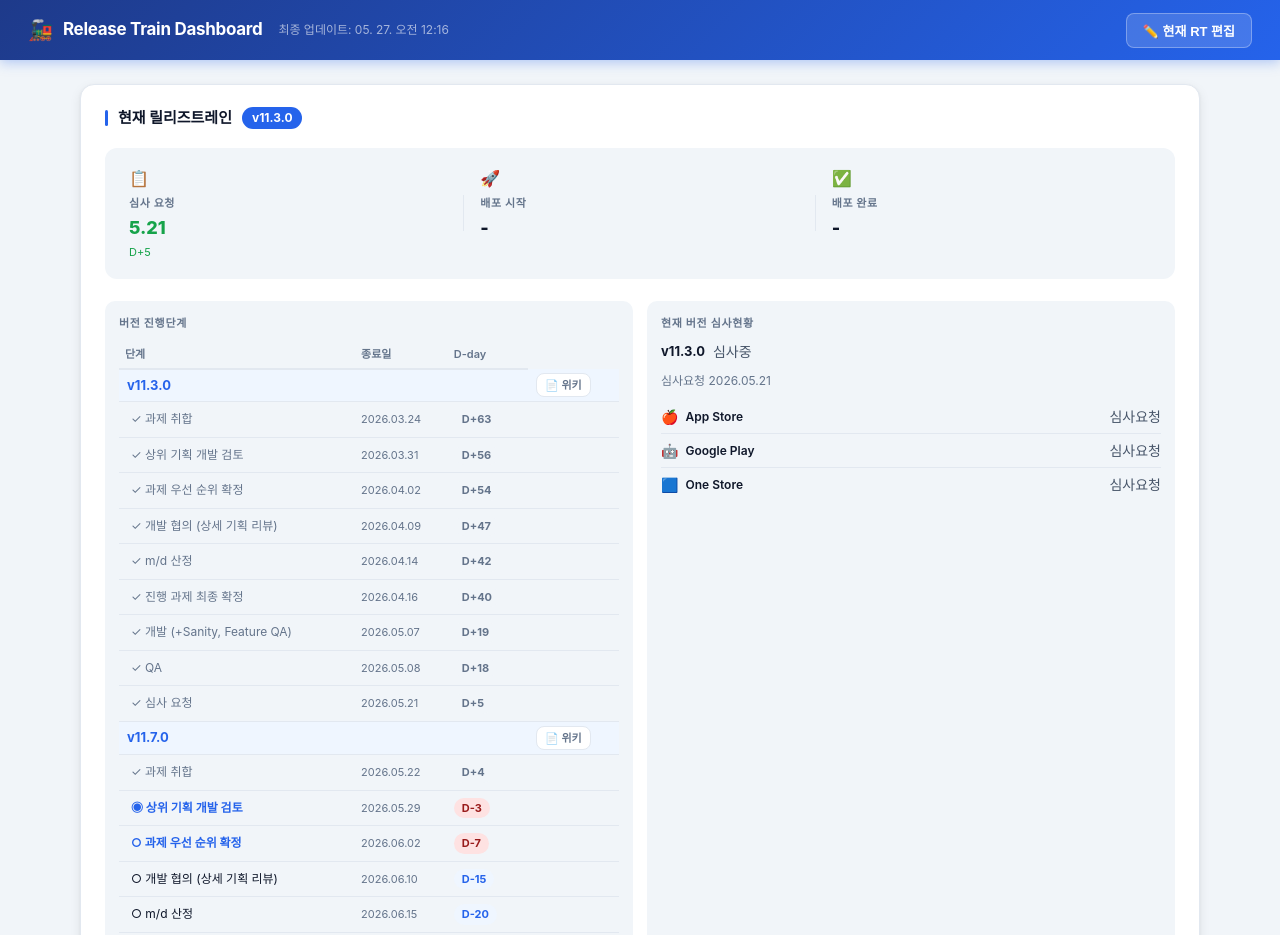
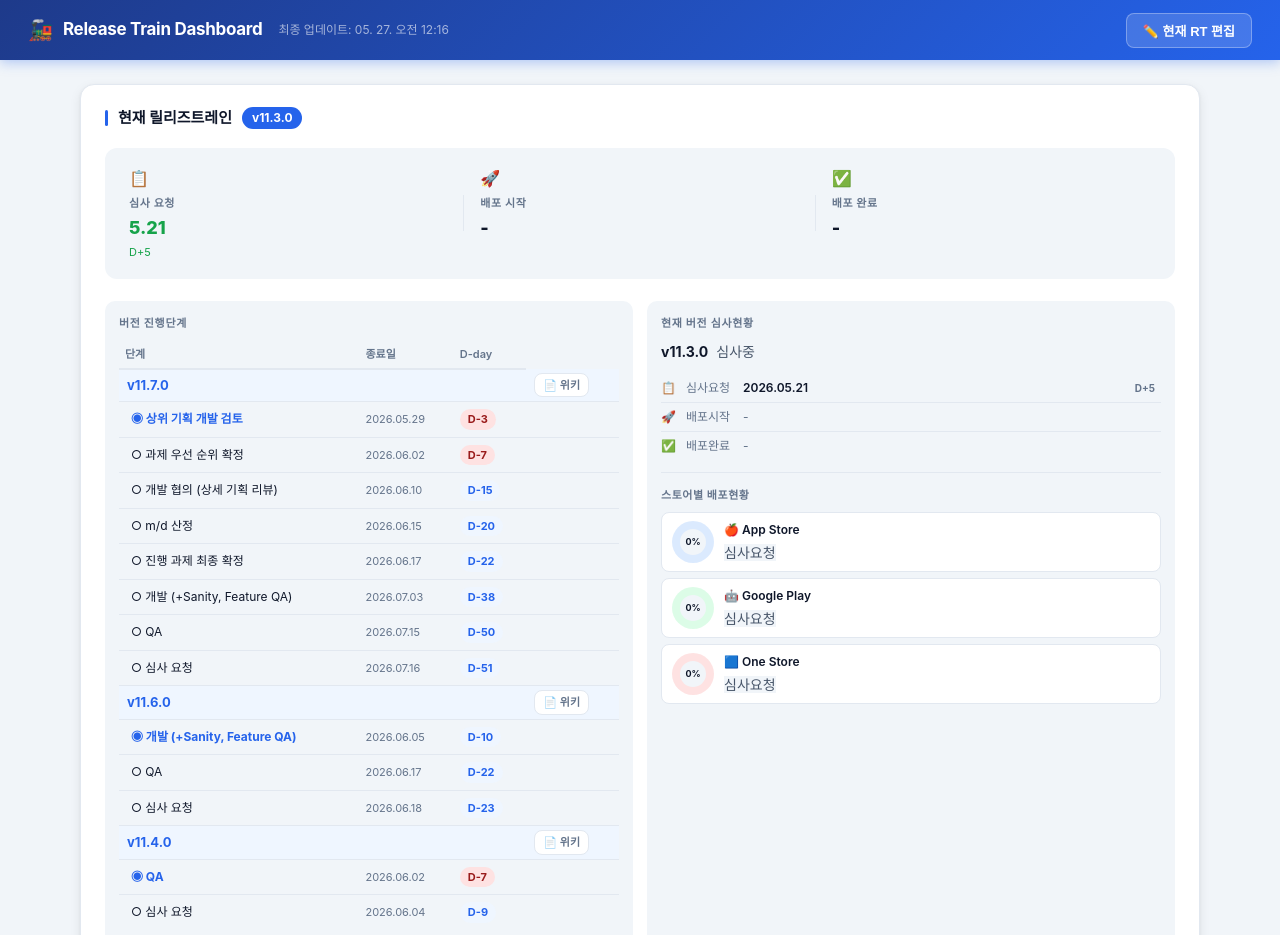
Before and after one commit to yhj90413/release-train-dashboard, a plain HTML site: page index.html in a window 1280 px wide. Shown: the top 935 px of the page. Drawn offline with nearby package versions, Linux system fonts and the light colour scheme.

Commit message:
feat: review panel redesign with timeline+donut, filter past stages

```diff
--- a/index.html
+++ b/index.html
@@ -281,17 +281,39 @@
     }
     .panel-link-btn:hover { background: var(--primary-light); border-color: var(--primary); color: var(--primary); }
     .panel-link-btn.disabled { opacity: 0.35; pointer-events: none; }
-    .rv-item { padding: 9px 0; border-bottom: 1px solid var(--border); }
-    .rv-item:last-child { border-bottom: none; }
-    .rv-top { display: flex; align-items: center; gap: 8px; margin-bottom: 5px; flex-wrap: wrap; }
-    .rv-ver-label { font-weight: 700; font-size: 13px; }
-    .rv-date { font-size: 12px; color: var(--text-muted); }
-    .rv-stores { display: flex; gap: 5px; flex-wrap: wrap; }
-    .rv-store-pill {
-      display: inline-flex; align-items: center; gap: 3px;
+    /* ── Review Panel (right) ────────────────────── */
+    .rv-header { display: flex; align-items: center; gap: 8px; margin-bottom: 12px; }
+    .rv-ver-label { font-weight: 700; font-size: 14px; }
+    .rv-tl { margin-bottom: 14px; border-bottom: 1px solid var(--border); padding-bottom: 12px; }
+    .rv-tl-row {
+      display: grid; grid-template-columns: 20px 52px 1fr auto;
+      align-items: center; gap: 5px; padding: 5px 0;
+      border-top: 1px solid var(--border); font-size: 12px;
+    }
+    .rv-tl-row:first-child { border-top: none; }
+    .rv-tl-lbl { color: var(--text-muted); }
+    .rv-tl-date { color: var(--text-muted); font-size: 12px; }
+    .rv-tl-active .rv-tl-date { color: var(--text); font-weight: 600; }
+    .rv-stores-title { font-size: 11px; font-weight: 700; color: var(--text-muted);
+      text-transform: uppercase; letter-spacing: .05em; margin-bottom: 8px; }
+    .rv-store-card {
+      display: flex; align-items: center; gap: 10px;
       background: var(--card); border: 1px solid var(--border);
-      border-radius: 7px; padding: 3px 7px; font-size: 11px;
+      border-radius: 8px; padding: 8px 10px; margin-bottom: 6px;
     }
+    .rv-store-card:last-child { margin-bottom: 0; }
+    .rv-mini-donut {
+      width: 42px; height: 42px; border-radius: 50%; flex-shrink: 0; position: relative;
+    }
+    .rv-mini-inner {
+      position: absolute; inset: 8px; background: var(--bg);
+      border-radius: 50%; display: flex; align-items: center;
+      justify-content: center; font-size: 9px; font-weight: 700; color: var(--text);
+    }
+    .rv-store-meta { flex: 1; min-width: 0; }
+    .rv-store-name { font-size: 12px; font-weight: 600; margin-bottom: 3px; }
+    .rv-ver-code { font-size: 10px; color: var(--text-muted); margin-top: 3px;
+      overflow: hidden; text-overflow: ellipsis; white-space: nowrap; max-width: 140px; }
     /* ── History Notes ───────────────────────────── */
     .notes-input {
       width: 100%; min-width: 90px; border: 1px solid transparent; border-radius: 6px;
@@ -834,41 +856,40 @@ function renderStages() {
   const panelLinks = document.getElementById('panelLinks');
   const today      = new Date(); today.setHours(0,0,0,0);
 
-  // 현재 RT + 미래 히스토리 중 stages 있는 버전
+  // 조건: stages 있고 + 배포완료 안 됐고 + 남은 단계 존재
   const allVersions = [remote.currentRT, ...(remote.history || [])]
-    .filter(rt => rt?.stages?.length > 0);
+    .filter(rt => {
+      if (!rt?.stages?.length) return false;
+      const cd = toD(rt.schedule?.deployComplete);
+      if (cd && cd < today) return false;           // 배포완료 버전 제외
+      return rt.stages.some(s => { const d = toD(s.date); return d && d >= today; });
+    });
 
   if (!allVersions.length) {
     tbody.innerHTML = `<tr><td colspan="4" style="color:var(--text-muted);padding:12px 6px;font-size:13px">
-      진행단계 정보가 없습니다 (데이터 업데이트 후 자동 반영)</td></tr>`;
+      진행 중인 버전이 없습니다 (데이터 업데이트 후 자동 반영)</td></tr>`;
     panelLinks.innerHTML = '';
     return;
   }
 
   tbody.innerHTML = allVersions.map(rt => {
-    const stages = rt.stages;
-    // 현재 단계: 오늘 기준 아직 안 지난 첫 번째 단계
-    const currentIdx = stages.findIndex(s => {
-      const d = toD(s.date); return d && d >= today;
-    });
+    // 오늘 이후 단계만 표시 (지난 단계 제외)
+    const upcoming = rt.stages.filter(s => { const d = toD(s.date); return d && d >= today; });
 
-    const stageRows = stages.map((s, idx) => {
-      const d = toD(s.date);
-      let ddayText = '', ddayCls = '', rowCls = '';
-      if (d) {
-        const diff = Math.round((d - today) / 86400000);
-        if      (diff < 0)   { ddayText = `D+${Math.abs(diff)}`; ddayCls = 'dp-past'; rowCls = 'stage-past'; }
-        else if (diff === 0)  { ddayText = 'D-Day';              ddayCls = 'dp-today'; rowCls = 'stage-current'; }
-        else if (diff <= 7)   { ddayText = `D-${diff}`;          ddayCls = 'dp-near';  rowCls = 'stage-current'; }
-        else                  { ddayText = `D-${diff}`;          ddayCls = 'dp-future'; }
-      }
-      const isCurrent = idx === currentIdx;
+    const stageRows = upcoming.map((s, idx) => {
+      const d    = toD(s.date);
+      const diff = Math.round((d - today) / 86400000);
+      let ddayText, ddayCls, rowCls = '';
+      if      (diff === 0) { ddayText = 'D-Day';       ddayCls = 'dp-today'; rowCls = 'stage-current'; }
+      else if (diff <= 7)  { ddayText = `D-${diff}`;   ddayCls = 'dp-near';  rowCls = idx === 0 ? 'stage-current' : ''; }
+      else                 { ddayText = `D-${diff}`;   ddayCls = 'dp-future'; }
+      const isNext = idx === 0;
       return `<tr class="${rowCls}">
-        <td style="padding-left:12px;font-size:12px${isCurrent ? ';font-weight:700;color:var(--primary)' : ''}">
-          ${isCurrent ? '◉ ' : (idx < (currentIdx === -1 ? stages.length : currentIdx) ? '✓ ' : '○ ')}${s.name}
+        <td style="padding-left:12px;font-size:12px${isNext ? ';font-weight:700;color:var(--primary)' : ''}">
+          ${isNext ? '◉ ' : '○ '}${s.name}
         </td>
-        <td style="font-size:11px;color:var(--text-muted)">${s.date ? fmtFull(s.date) : ''}</td>
-        <td>${ddayText ? `<span class="dday-pill ${ddayCls}">${ddayText}</span>` : ''}</td>
+        <td style="font-size:11px;color:var(--text-muted)">${fmtFull(s.date)}</td>
+        <td><span class="dday-pill ${ddayCls}">${ddayText}</span></td>
         <td></td>
       </tr>`;
     }).join('');
@@ -893,46 +914,74 @@ function renderStages() {
 }
 
 // ────────────────────────────────────────────────────────
-// RENDER: CURRENT RT REVIEW STATUS
+// RENDER: CURRENT RT REVIEW STATUS (타임라인 + CSS 도넛)
 // ────────────────────────────────────────────────────────
 function renderReviewVersions() {
   const container = document.getElementById('reviewVersions');
   const rt  = remote.currentRT;
   const ms  = manual.schedule || {};
+  const today = new Date(); today.setHours(0,0,0,0);
   const s   = {
     reviewRequest:  ms.reviewRequest  || rt.schedule.reviewRequest,
     deployStart:    ms.deployStart    || rt.schedule.deployStart,
     deployComplete: ms.deployComplete || rt.schedule.deployComplete,
   };
 
+  // 전체 상태
   let overallLabel, overallCls;
-  if (s.deployComplete)   { overallLabel = '배포완료'; overallCls = 'sb-deploy_complete'; }
-  else if (s.deployStart) { overallLabel = '배포중';   overallCls = 'sb-deploying'; }
-  else if (s.reviewRequest) { overallLabel = '심사중'; overallCls = 'sb-review_requested'; }
-  else                    { overallLabel = '준비중';   overallCls = 'sb-review_requested'; }
+  if (s.deployComplete)     { overallLabel = '배포완료'; overallCls = 'sb-deploy_complete'; }
+  else if (s.deployStart)   { overallLabel = '배포중';   overallCls = 'sb-deploying'; }
+  else if (s.reviewRequest) { overallLabel = '심사중';   overallCls = 'sb-review_requested'; }
+  else                      { overallLabel = '준비중';   overallCls = 'sb-review_complete'; }
 
-  // 스토어별 상태
-  const storePills = STORES.map(sc => {
+  // 미니 타임라인
+  const tlDefs = [
+    { icon: '📋', label: '심사요청', key: 'reviewRequest' },
+    { icon: '🚀', label: '배포시작', key: 'deployStart'   },
+    { icon: '✅', label: '배포완료', key: 'deployComplete' },
+  ];
+  const timeline = tlDefs.map(({ icon, label, key }) => {
+    const dateStr = s[key];
+    const d = toD(dateStr);
+    const isActive = d && d <= today;
+    const ddStr = dateStr ? dday(dateStr) : '';
+    return `<div class="rv-tl-row ${isActive ? 'rv-tl-active' : ''}">
+      <span>${icon}</span>
+      <span class="rv-tl-lbl">${label}</span>
+      <span class="rv-tl-date">${dateStr ? fmtFull(dateStr) : '-'}</span>
+      ${ddStr ? `<span class="dday-pill ${isActive ? 'dp-past' : 'dp-future'}" style="font-size:10px;padding:1px 6px">${ddStr}</span>` : ''}
+    </div>`;
+  }).join('');
+
+  // 스토어 카드 (CSS conic-gradient 도넛)
+  const storeCards = STORES.map(sc => {
     const store = manual.stores?.[sc.key] || {};
     const st    = STATUS[store.status] || STATUS.review_requested;
-    const ver   = store.ver ? `<span style="color:var(--text-muted);font-size:10px;margin-left:4px">${store.ver}</span>` : '';
-    return `<div class="rv-item" style="padding:6px 0">
-      <div style="display:flex;align-items:center;gap:7px;flex-wrap:wrap">
-        <span style="font-size:14px">${sc.icon}</span>
-        <span style="font-size:12px;font-weight:600;flex:1">${sc.name}</span>
+    const rate  = Math.min(100, Math.max(0, store.rate || 0));
+    const deg   = Math.round(rate * 3.6);
+    const donut = `conic-gradient(${sc.color} 0deg ${deg}deg, ${sc.track} ${deg}deg 360deg)`;
+    const verHtml = store.ver
+      ? `<div class="rv-ver-code" title="${escHtml(store.ver)}">${escHtml(store.ver)}</div>` : '';
+    return `<div class="rv-store-card">
+      <div class="rv-mini-donut" style="background:${donut}">
+        <div class="rv-mini-inner">${rate}%</div>
+      </div>
+      <div class="rv-store-meta">
+        <div class="rv-store-name">${sc.icon} ${sc.name}</div>
         <span class="status-badge ${st.cls}">${st.label}</span>
-        ${ver}
+        ${verHtml}
       </div>
     </div>`;
   }).join('');
 
   container.innerHTML = `
-    <div class="rv-top" style="margin-bottom:10px">
+    <div class="rv-header">
       <span class="rv-ver-label">${manual.rtNumber || rt.rtNumber}</span>
       <span class="status-badge ${overallCls}">${overallLabel}</span>
     </div>
-    ${s.reviewRequest ? `<div style="font-size:12px;color:var(--text-muted);margin-bottom:10px">심사요청 ${fmtFull(s.reviewRequest)}</div>` : ''}
-    ${storePills}
+    <div class="rv-tl">${timeline}</div>
+    <div class="rv-stores-title">스토어별 배포현황</div>
+    ${storeCards}
   `;
 }
 
```
